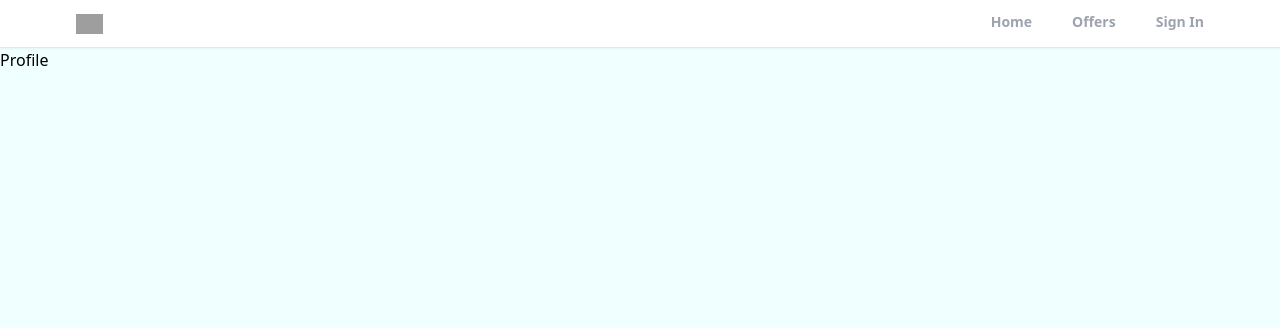
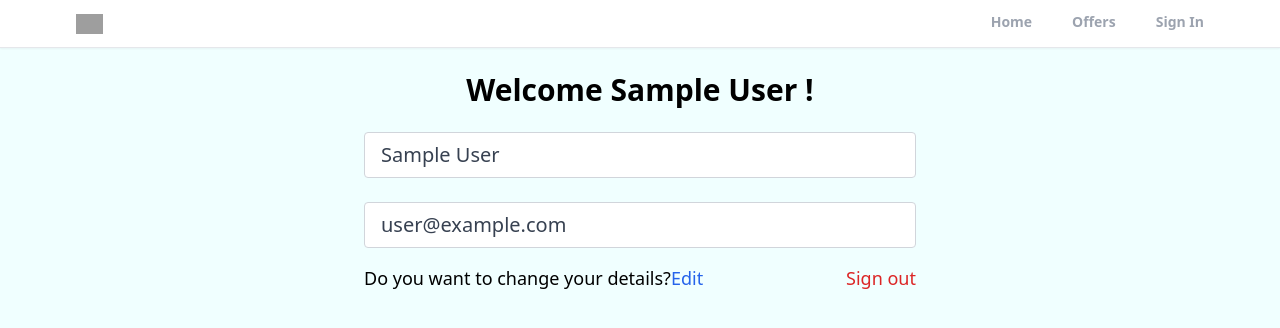
Before and after one commit to ttechgirl/RealtorAppDemo, a React (Create React App) app: page /profile in a window 1280 px wide. Shown: the top 328 px of the page. Built offline with nearby package versions, Linux system fonts and the light colour scheme; no server answers; sample sign-in values are in the browser's storage; grey boxes are pictures that could not be loaded.

Commit message:
create private route and api hooks with functionalities

```diff
--- /dev/null
+++ b/src/ApiHooks/AuthStatus.jsx
@@ -0,0 +1,20 @@
+import { getAuth, onAuthStateChanged } from 'firebase/auth';
+import React, { useEffect, useState } from 'react'
+
+export default function AuthStatus() {
+    const [loggedIn,setLoggedIn]=useState(false);
+    const [checkingStatus,setCheckingStatus] = useState(true);
+
+    //basic hook
+    useEffect(()=>{
+        const auth  = getAuth();
+        onAuthStateChanged(auth,(user)=>{
+            if(user){
+                setLoggedIn(true)
+            }
+            setCheckingStatus(false);
+        })
+    },[]);
+
+  return {loggedIn,checkingStatus};
+}
--- a/src/App.js
+++ b/src/App.js
@@ -8,21 +8,23 @@
 import Header from "./components/Header";
 import { ToastContainer} from 'react-toastify';
 import 'react-toastify/dist/ReactToastify.css';
+import PrivateRoute from "./components/PrivateRoute";
 
 function App() {
   return (
     <>
       <Router>
         <Header/>
-
         <Routes>
           <Route path="/" element={<Home/>}> </Route>
           <Route path="/forgot-password" element={<ForgotPassword/>}> </Route>
           <Route path="/sign-in" element={<SignIn/>}> </Route>
           <Route path="/offers" element={<Offers/>}> </Route>
-          <Route path="/profile" element={<Profile/>}> </Route>
+          <Route path="/profile" element={<PrivateRoute/>}>
+            <Route path="/profile" element={<Profile/>}> </Route>
+          </Route>
           <Route path="/sign-up" element={<SignUp/>}> </Route>
-        </Routes>
+          </Routes>
       </Router>
       <ToastContainer
         position="top-right"
--- /dev/null
+++ b/src/components/PrivateRoute.jsx
@@ -0,0 +1,12 @@
+import React from 'react'
+import { Navigate, Outlet } from 'react-router';
+import AuthStatus from '../ApiHooks/AuthStatus';
+
+export default function PrivateRoute() {
+    const {loggedIn, checkingStatus}=AuthStatus();
+    if(checkingStatus){
+        return <h3>Loading...</h3>
+    }
+    //returns route nested in the private route(user profile) if logged In status is true, navigate to sign in page if false
+   return loggedIn? <Outlet/> : <Navigate to='/sign-in'/>;
+}
--- a/src/pages/Profile.jsx
+++ b/src/pages/Profile.jsx
@@ -1,7 +1,39 @@
-import React from 'react'
+import { getAuth } from 'firebase/auth';
+import React, { useState } from 'react'
+import { Link, useNavigate } from 'react-router-dom';
+import { toast } from 'react-toastify';
 
 export default function Profile() {
+  const auth =getAuth();
+  const [formData,setFormData]=useState({
+    name:auth.currentUser.displayName,
+    email:auth.currentUser.email
+  });
+  const {name,email}=formData;
+  const navigate = useNavigate();
+  function onClick(){
+    auth.signOut();
+    navigate('/')
+  }
   return (
-    <div>Profile</div>
+    <section className='max-w-6xl mx-auto flex justify-center items-center flex-col'>
+      <h1 className='text-3xl text-center mt-6 font-bold'>Welcome {name} !</h1>
+      <div className='w-full md:w-[50%] mt-6 px-3 '>
+        <form className=''>
+          {/*name input*/}
+          <input type='text' id='name' value={name} disabled className='w-full px-4 py-2 mb-6  text-xl text-gray-700 bg-white border border-gray-300 rounded transition ease-in-out' ></input>
+
+          {/*name input*/}
+          <input type='email' id='email' value={email} disabled className='w-full px-4 py-2 mb-4 text-xl text-gray-700 bg-white border border-gray-300 rounded transition ease-in-out'></input>
+
+          <div className='flex justify-between whitespace-nowrap text-sm sm:text-lg mb-6'>
+            <p>Do you want to change your details?
+               <span className='text-blue-600 hover:text-blue-900 cursor-pointer transition ease-in-out duration-200'>Edit</span>
+            </p>
+            <p onClick={onClick} className='flex ml-2 text-red-600 hover:text-red-900 transition ease-in-out duration-200 cursor-pointer'> Sign out</p>
+          </div>
+        </form>
+      </div>
+    </section>
   )
 }
```
